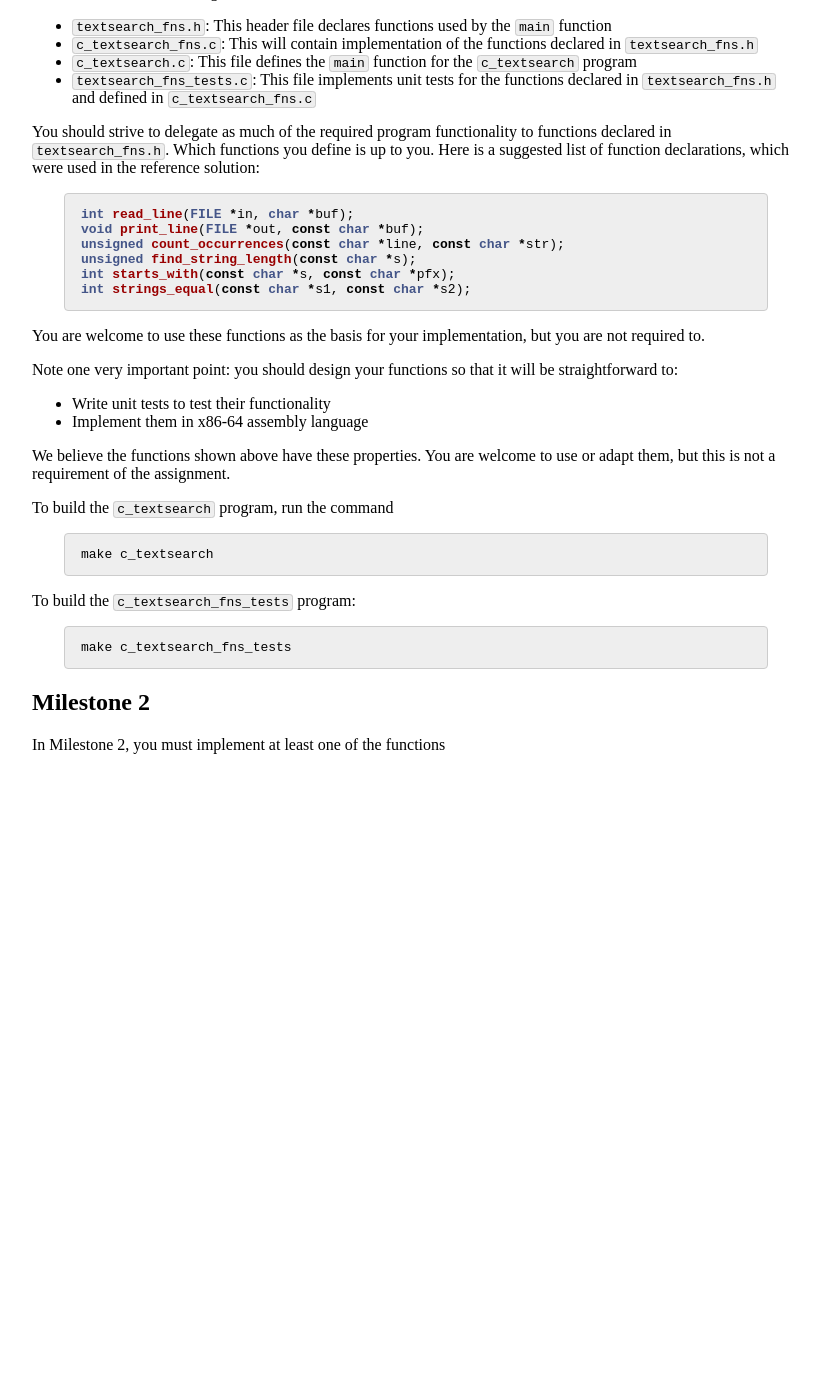
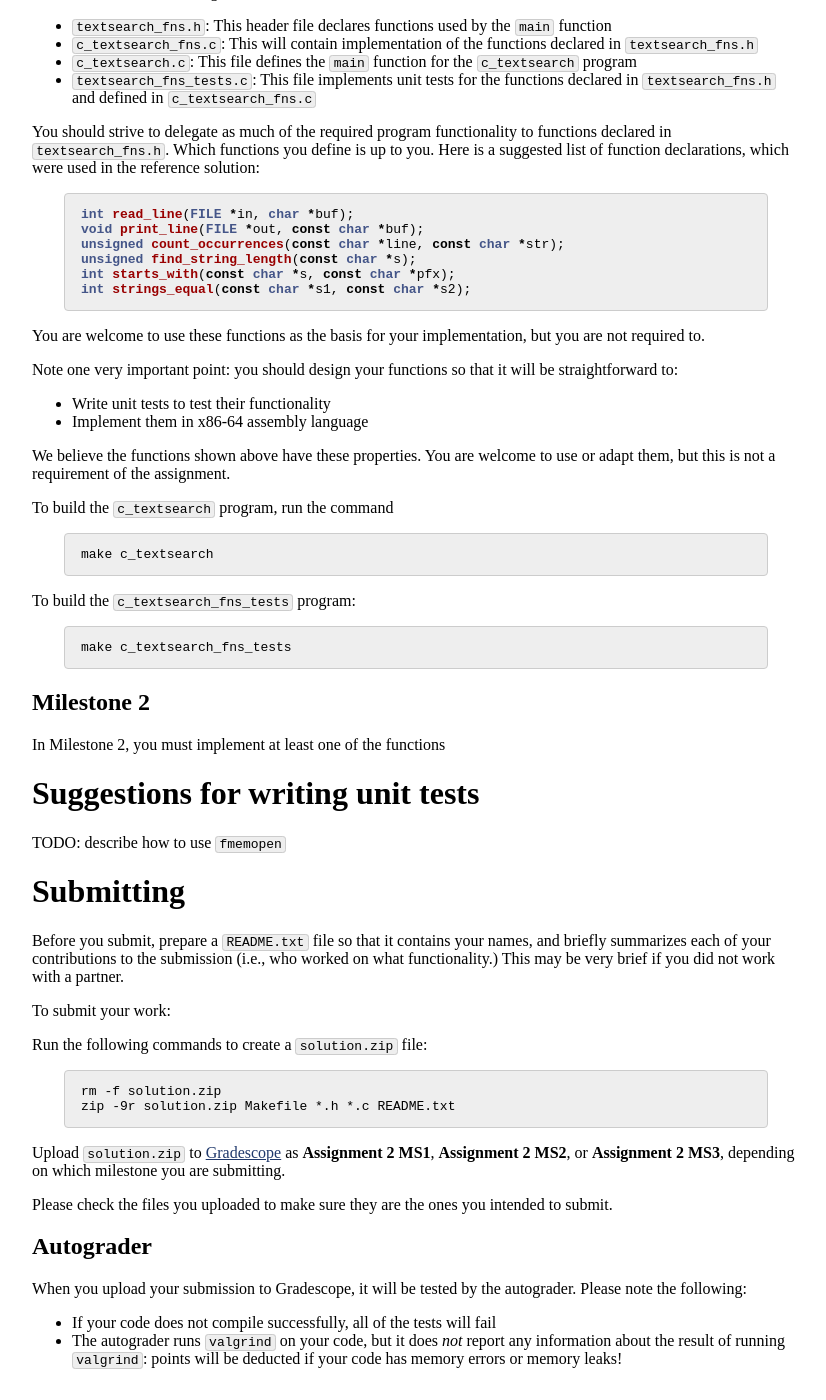
Before and after one commit to jhucsf/fall2021, a Jekyll site: the page built from assign/assign02.md, in a window 1280 px wide and 1400 px high, scrolled down 2880 px. Shown: the whole window, without its empty margins (224-1050 px from the left). Built offline with Jekyll 4.4.1, drawn with Linux system fonts in a browser that asks for light colours; before the commit the page ends 3666 px from its top, so only the background shows below that.

Commit message:
added Submitting section

````diff
--- a/assign/assign02.md
+++ b/assign/assign02.md
@@ -218,3 +218,39 @@ make c_textsearch_fns_tests
 ## Milestone 2
 
 In Milestone 2, you must implement at least one of the functions
+
+# Suggestions for writing unit tests
+
+TODO: describe how to use `fmemopen`
+
+# Submitting
+
+Before you submit, prepare a `README.txt` file so that it contains your
+names, and briefly summarizes each of your contributions to the submission
+(i.e., who worked on what functionality.) This may be very brief if you
+did not work with a partner.
+
+To submit your work:
+
+Run the following commands to create a `solution.zip` file:
+
+```
+rm -f solution.zip
+zip -9r solution.zip Makefile *.h *.c README.txt
+```
+
+Upload `solution.zip` to [Gradescope](https://www.gradescope.com/)
+as **Assignment 2 MS1**, **Assignment 2 MS2**, or **Assignment 2 MS3**,
+depending on which milestone you are submitting.
+
+Please check the files you uploaded to make sure they are the ones you intended to submit.
+
+## Autograder
+
+When you upload your submission to Gradescope, it will be tested by
+the autograder.  Please note the following:
+
+* If your code does not compile successfully, all of the tests will fail
+* The autograder runs `valgrind` on your code, but it does *not* report
+  any information about the result of running `valgrind`: points will be
+  deducted if your code has memory errors or memory leaks!
````
